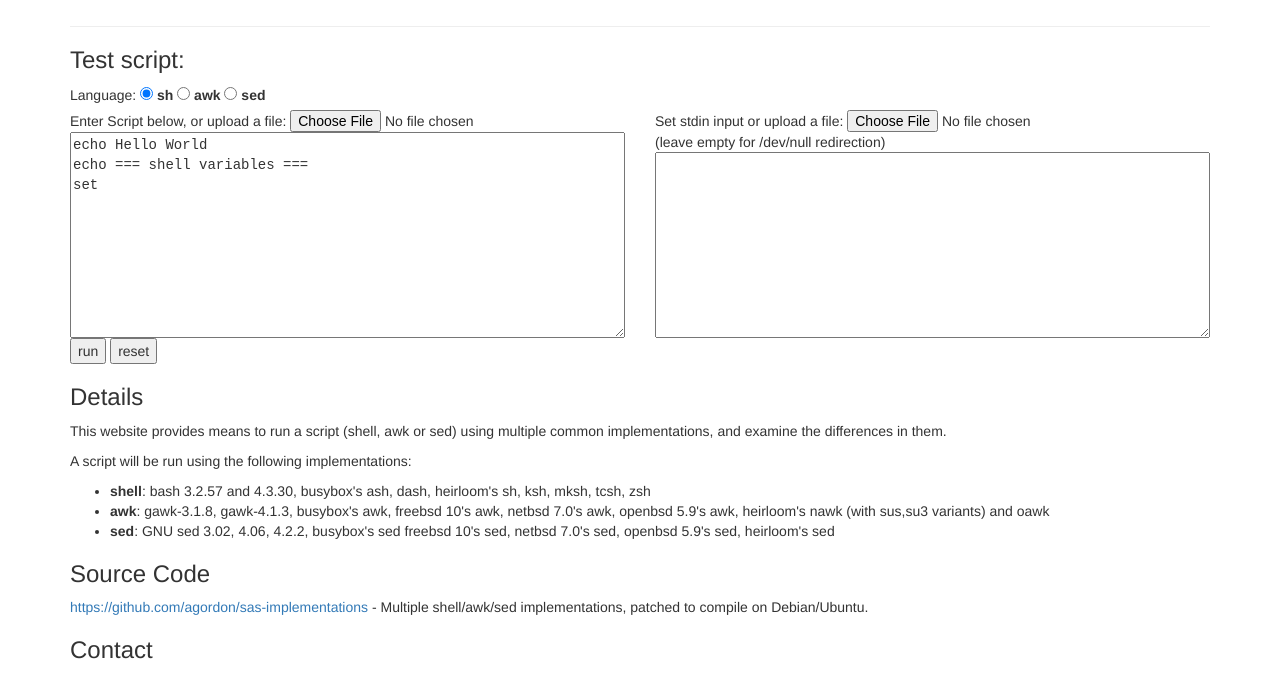
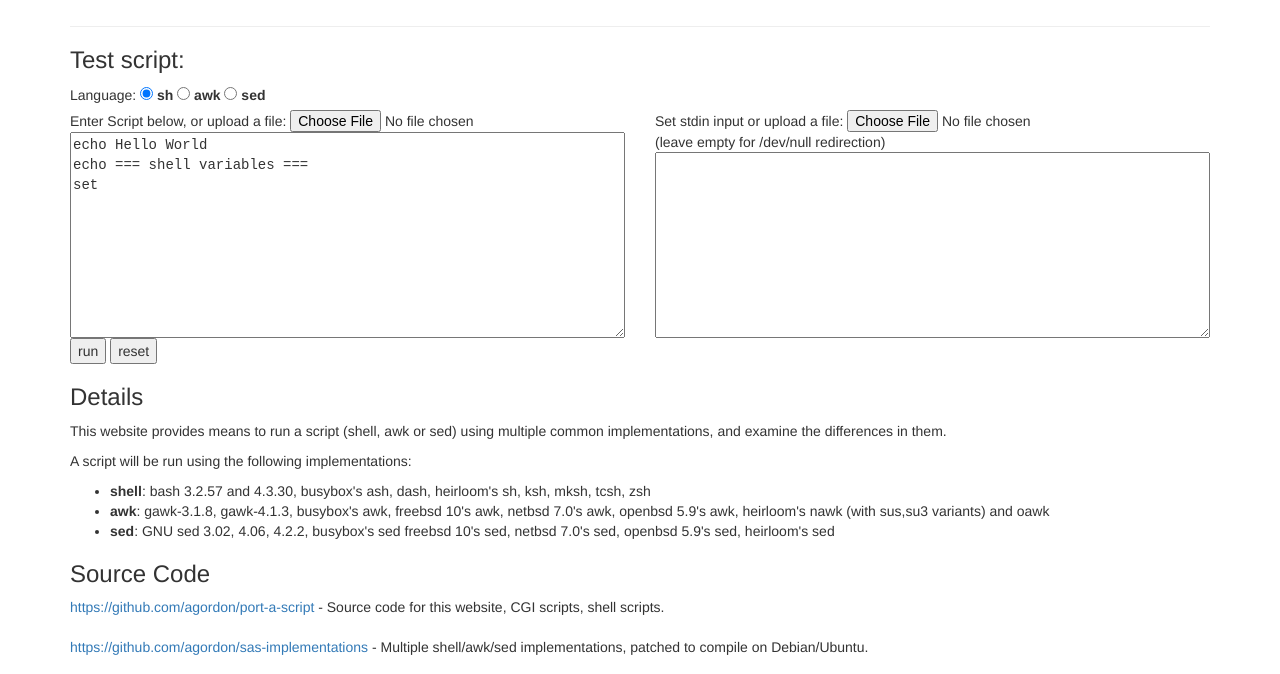
Before and after one commit to agordon/port-a-script, a plain HTML site: page www/index.html in a window 1280 px wide. Shown: the part 122-796 px from the top of the page. Drawn offline with nearby package versions, Linux system fonts and the light colour scheme.

Commit message:
doc,web: add Github repository link

```diff
--- a/www/index.html
+++ b/www/index.html
@@ -96,6 +96,11 @@ set
     </p>
 
     <h3>Source Code</h3>
+    <a href="https://github.com/agordon/port-a-script">
+      https://github.com/agordon/port-a-script
+    </a> - Source code for this website, CGI scripts, shell scripts.
+    <br/>
+    <br/>
     <a href="https://github.com/agordon/sas-implementations">
       https://github.com/agordon/sas-implementations
     </a> - Multiple shell/awk/sed implementations, patched to
```
Also changed, not shown: 1 other file.
